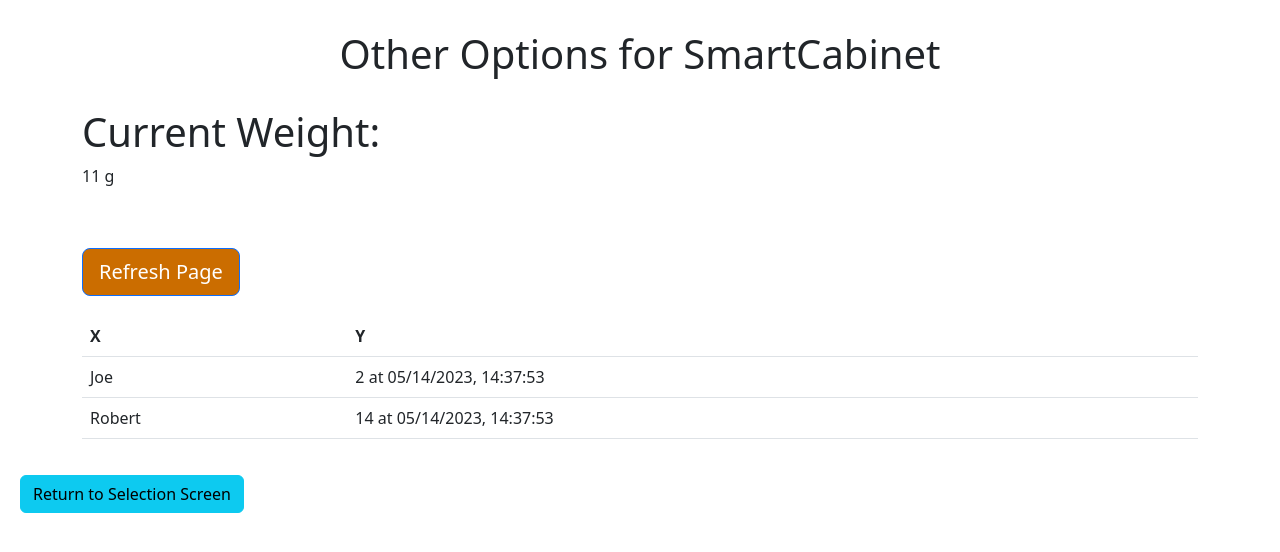
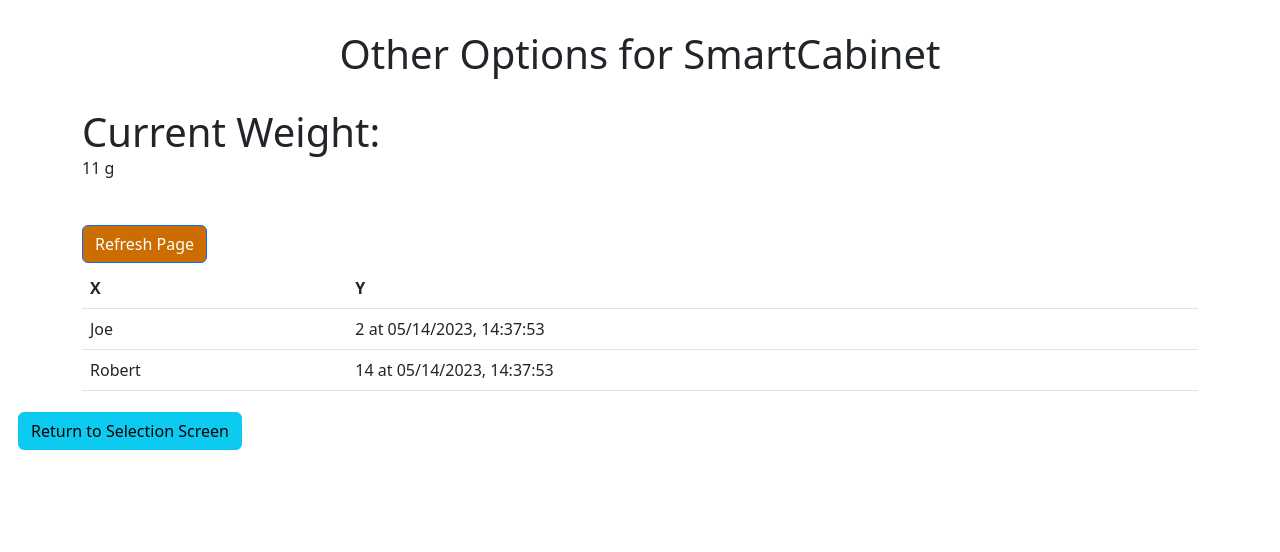
Before and after one commit to kl3658/SmartCabinet, a Flask app: page /templates/options in a window 1280 px wide. Shown: the top 552 px of the page. Run offline with Flask 3, Linux system fonts and the light colour scheme; some libraries are stand-ins or nearby versions.

Commit message:
Minor changes

```diff
--- a/smartcabinet.py
+++ b/smartcabinet.py
@@ -191,6 +191,9 @@ def readKeypadLine(line, characters, C1, C2, C3):
     '''
     global userEntry
     correctKey = ["1", "2", "3", "4"]
+    crtKeyStr = ""
+    for val in correctKey:
+        crtKeyStr += val
 
     GPIO.output(line, GPIO.HIGH)
     if(GPIO.input(C1) == 1):
@@ -209,7 +212,7 @@ def readKeypadLine(line, characters, C1, C2, C3):
 
     # When 4 or more keys are entered, we take an appropriate action if it matches.
     if len(userEntry) == len(correctKey):
-        print("Correct key: ", correctKey)
+        print("Correct key: ", crtKeyStr)
         print("Same length")
         if userEntry == correctKey:
             print("Unlocked")
--- a/templates/options.html
+++ b/templates/options.html
@@ -15,7 +15,7 @@
     <div class="container">
         <div class="row">
             <div class="col-md-12">
-                <h1>Current Weight:&nbsp;</h1><p>{{ weight_value }} g<br /><br />{{ warning_message }}</p><a class="btn btn-primary btn-lg text-start" role="button" href="/templates/options" style="background: rgb(203,109,0);margin-bottom: 20px;margin-top: 20px;text-align: center;">Refresh Page</a>
+                <h1 style="margin-top: 0px;margin-bottom: 0px;">Current Weight:&nbsp;</h1><p>{{ weight_value }} g<br /><br />{{ warning_message }}</p><a class="btn btn-primary text-start" role="button" href="/templates/options" style="background: rgb(203,109,0);text-align: center;margin-top: 5px;margin-bottom: 5px;">Refresh Page</a>
             </div>
         </div>
         <div class="row">
@@ -39,7 +39,7 @@
 </div></div>
         </div>
     </div>
-    <div class="col" style="text-align: left;"><a class="btn btn-info" role="button" style="margin-left: 20px;margin-right: 20px;margin-top: 20px;margin-bottom: 20px;text-align: left;" href="/templates/selection">Return to Selection Screen</a></div>
+    <div class="col" style="text-align: left;margin-top: 0px;"><a class="btn btn-info" role="button" style="margin-left: 18px;text-align: left;margin-bottom: 5px;margin-top: 5px;margin-right: 18px;" href="/templates/selection">Return to Selection Screen</a></div>
     <script src="../assets/bootstrap/js/bootstrap.min.js"></script>
 </body>
 
```
